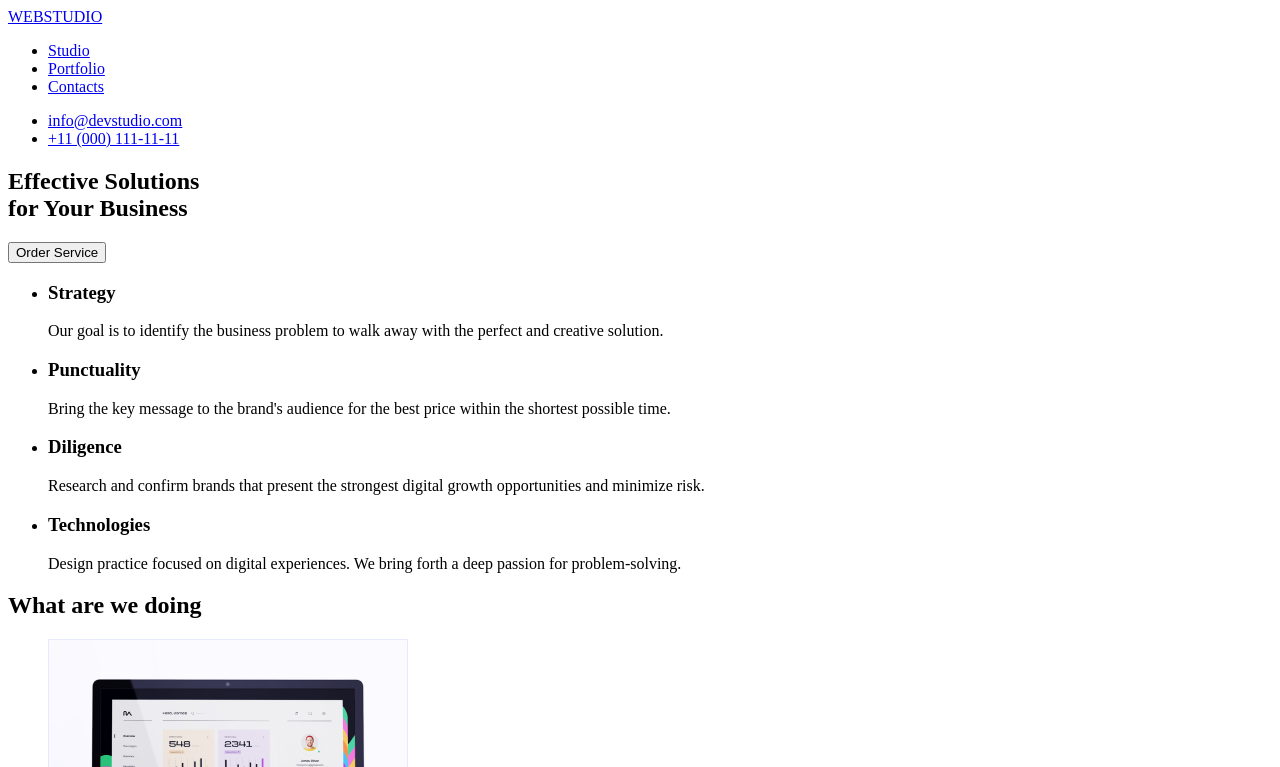
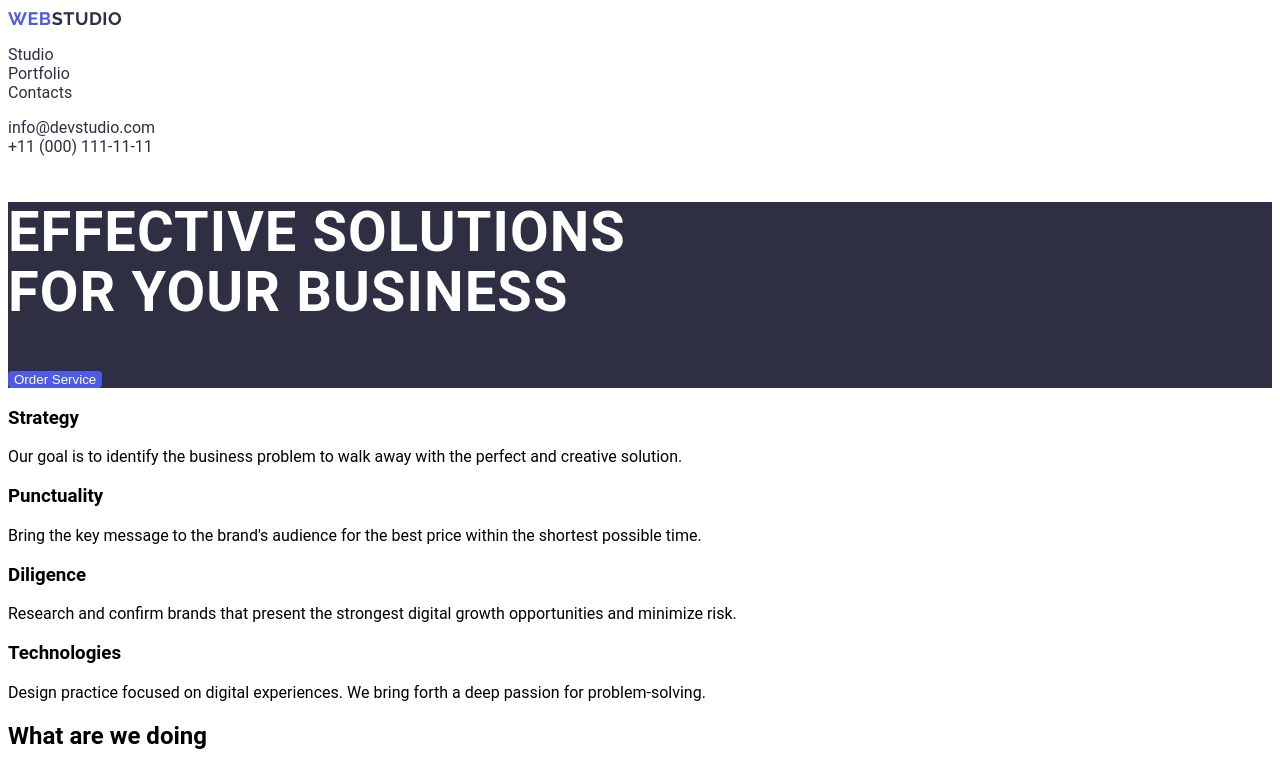
Before and after one commit to goit-emrsnbcn/goit-markup-hw-02, a plain HTML site: page index.html in a window 1280 px wide. Shown: the top 767 px of the page. Drawn offline with Linux system fonts and the light colour scheme.

Commit message:
tuesday discussion 09/26

```diff
--- /dev/null
+++ b/css/styles.css
@@ -0,0 +1,76 @@
+:root {
+    --IRIS: #4d5ae5;
+    --WHITE: #fff;
+    --NAVY: #2e2f42;
+    --SLATE: #434455;
+    --CLOUD: #f4f4fd;
+}
+
+body {
+    font-family: "Roboto", sans-serif;
+}
+
+.logo {
+    text-decoration: none;
+    font-family: "Raleway", sans-serif;
+    font-size: 18px;
+    font-weight: 800;
+    line-height: 21px;
+    letter-spacing: 0.54px;
+    text-transform: uppercase;
+}
+
+.logo span {
+    color: var(--IRIS);
+}
+
+nav .logo {
+    color: var(--NAVY);
+}
+
+header ul.list li a {
+    text-decoration: none;
+    color: var(--NAVY);
+}
+
+.nav-link:hover,
+.nav-link:focus {
+    color: var(--IRIS);
+    transition: 0.3s ease;
+}
+
+ul.list {
+    list-style: none;
+    padding-left: 0;
+}
+
+.bg-dark {
+    background-color: var(--NAVY);
+}
+
+.hero h1 {
+    color: white;
+    text-transform: uppercase;
+    font-weight: 700;
+    font-size: 56px;
+    line-height: 60px;
+    letter-spacing: 1.12px;
+}
+
+.hero .btn {
+    color: var(--WHITE);
+    background-color: var(--IRIS);
+    border: none;
+    border-radius: 4px;
+}
+
+.hero .btn:hover {
+}
+
+.footer {
+    color: white;
+}
+
+footer .logo {
+    color: var(--CLOUD);
+}
--- a/index.html
+++ b/index.html
@@ -3,47 +3,49 @@
     <head>
         <meta charset="UTF-8" />
         <meta name="viewport" content="width=device-width, initial-scale=1.0" />
-        <title>Homework 1</title>
+        <title>Homework 2</title>
+        <link href="https://fonts.googleapis.com/css2?family=Open+Sans:wght@400;600;700&family=Raleway:wght@700&display=swap" rel="stylesheet" />
+        <link rel="stylesheet" href="css/styles.css" />
     </head>
     <body>
         <header>
             <nav>
                 <!-- LOGO -->
-                <a href="#">WEBSTUDIO</a>
+                <a href="#" class="logo"><span>WEB</span>STUDIO</a>
                 <!-- Menu Links -->
-                <ul>
+                <ul class="list">
                     <li>
-                        <a href="#">Studio</a>
+                        <a href="#" class="nav-link">Studio</a>
                     </li>
                     <li>
-                        <a href="#">Portfolio</a>
+                        <a href="#" class="nav-link">Portfolio</a>
                     </li>
                     <li>
-                        <a href="#">Contacts</a>
+                        <a href="#" class="nav-link">Contacts</a>
                     </li>
                 </ul>
             </nav>
             <!-- Contacts -->
-            <ul>
+            <ul class="list">
                 <li>
-                    <a href="mailto:info@devstudio.com">info@devstudio.com</a>
+                    <a href="mailto:info@devstudio.com" class="nav-link">info@devstudio.com</a>
                 </li>
                 <li>
-                    <a href="tel:+110001111111">+11 (000) 111-11-11</a>
+                    <a href="tel:+110001111111" class="nav-link">+11 (000) 111-11-11</a>
                 </li>
             </ul>
         </header>
 
         <main>
             <!-- Hero Section -->
-            <section>
+            <section class="bg-dark hero">
                 <h1>Effective Solutions <br />for Your Business</h1>
-                <button type="button">Order Service</button>
+                <button type="button" class="btn">Order Service</button>
             </section>
 
             <!-- Benefits Section -->
             <section>
-                <ul>
+                <ul class="list">
                     <li>
                         <h3>Strategy</h3>
                         <p>Our goal is to identify the business problem to walk away with the perfect and creative solution.</p>
@@ -66,7 +68,7 @@
             <!-- What we do section -->
             <section>
                 <h2>What are we doing</h2>
-                <ul>
+                <ul class="list">
                     <li>
                         <img src="images/what-we-do-1.jpg" alt="Computer" width="360" />
                     </li>
@@ -81,7 +83,7 @@
 
             <section>
                 <h2>Our Team</h2>
-                <ul>
+                <ul class="list">
                     <li>
                         <img src="images/profile-1.jpg" alt="Mark" />
                         <h3>Mark Guerrero</h3>
@@ -106,8 +108,8 @@
             </section>
         </main>
 
-        <footer>
-            <a href="#">WEBSTUDIO</a>
+        <footer class="bg-dark footer">
+            <a href="#" class="logo"><span>WEB</span>STUDIO</a>
             <p>Increase the flow of customers and <br />sales for your business with digital <br />marketing & growth solutions.</p>
         </footer>
     </body>
```
